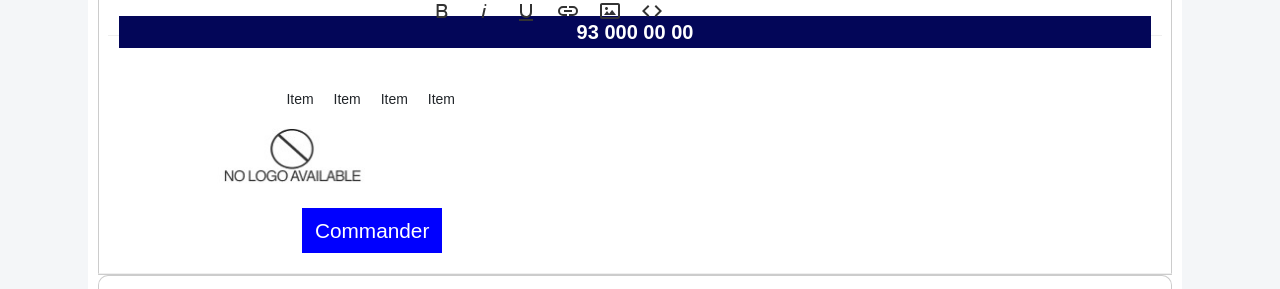
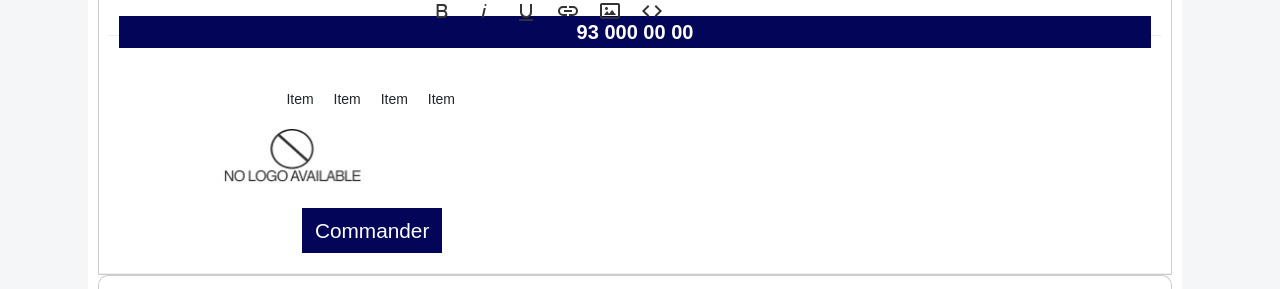
Before and after one commit to witocorp/alpesan-creator, a Yii app: template backend/views/landing/create.php in a window 1280 px wide. Shown: the part 5373-5662 px from the top of the page. Run offline with PHP 8.4 and a stand-in for Yii, Linux system fonts and the light colour scheme; the template is opened without the code that fills it, so the values that code supplies are empty; form fields are guessed from the names that the template uses; some libraries are stand-ins or nearby versions.

Commit message:
cambio footer

```diff
--- a/backend/views/landing/_form.php
+++ b/backend/views/landing/_form.php
@@ -210,7 +210,7 @@ $this->registerJsFile("@web/editor/js/script.js", ['depends' => 'yii\web\JqueryA
           <a class="navbar-brand" href="#"><img src="img/no-logo.jpg" class="centrado"></a>
         </div>
         <div class="col-4 col-sm-4 box_third_menu">
-          <a class="btn btn-outline-danger" href="#">Commander</a>
+          <a class="btn alpesan_button" href="#">Commander</a>
         </div>
       </div>
       <main>
--- a/backend/web/css/style.css
+++ b/backend/web/css/style.css
@@ -7,11 +7,11 @@
   font-family: 'Roboto', sans-serif;
  }
 
-.btn-outline-danger {
+.alpesan_button {
   color: white !important;
-  background-color: blue !important;
+  background-color: #030658 !important;
   border-radius: 0px !important;
-  border-color: blue !important;
+  border-color: #030658 !important;
 }
 
 footer {
--- a/landings/assets/style.css
+++ b/landings/assets/style.css
@@ -13,11 +13,11 @@ body {
 .banner_head p {
   margin: 0;
 }
-.btn-outline-danger {
+.alpesan_button {
   color: white !important;
-  background-color: blue !important;
+  background-color: #030658 !important;
   border-radius: 0px !important;
-  border-color: blue !important;
+  border-color: #030658 !important;
 }
 
 footer a, footer p {
```
